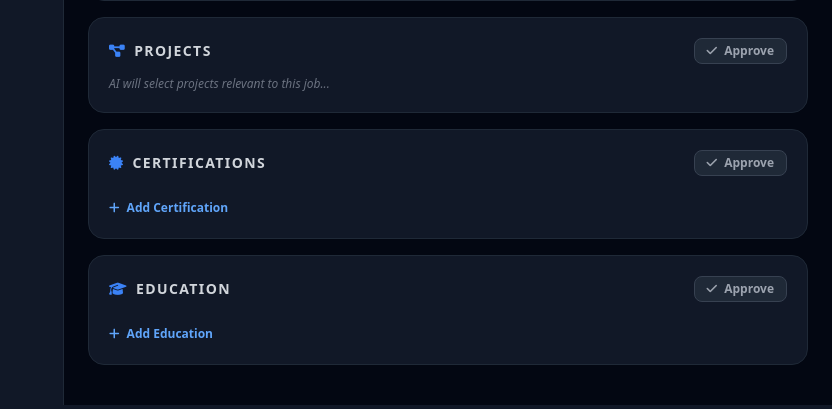
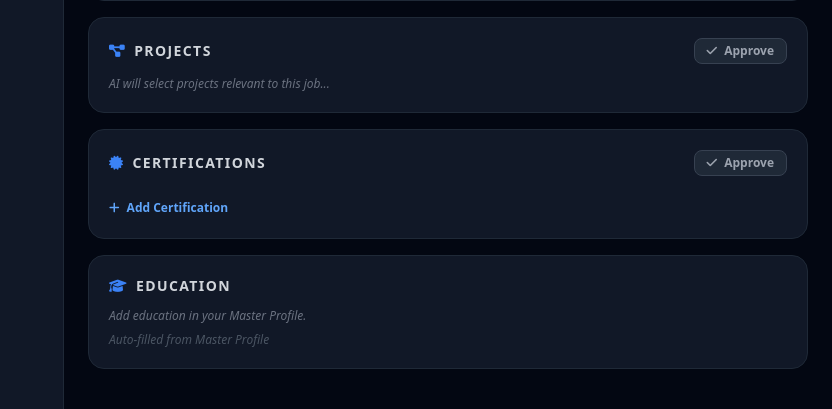
Before and after one commit to Fauxx/jobflow, a Python web app: template templates/applications/builder.html in a window 1280 px wide. Shown: the part 681-1090 px from the top of the page, without its empty margins (448-1280 px from the left). Run offline with Jinja, Linux system fonts and the light colour scheme; the template is opened without the code that fills it, so the values that code supplies are empty; some libraries are stand-ins or nearby versions.

Commit message:
UI/Data: Revert Education back to Master Profile autofill, update Resume font to Garamond/Georgia for professional ATS aesthetics, and add Empty Trash feature to SKIPPED jobs

```diff
--- a/templates/applications/builder.html
+++ b/templates/applications/builder.html
@@ -174,18 +174,19 @@
                     <button onclick="addCertificationCard('')" class="mt-3 text-xs text-blue-400 hover:text-blue-300 font-bold"><i class="fa-solid fa-plus mr-1"></i> Add Certification</button>
                 </div>
 
-                <!-- EDUCATION -->
-                <div class="section-card bg-gray-900 border border-gray-800 rounded-2xl p-5 mb-4" id="section-education">
-                    <div class="flex justify-between items-center mb-3">
-                        <h3 class="text-sm font-bold text-gray-300 uppercase tracking-widest"><i class="fa-solid fa-graduation-cap text-blue-500 mr-2"></i>Education</h3>
-                        <button onclick="toggleApprove('education')" class="approve-btn text-xs px-3 py-1 rounded-lg border border-gray-700 bg-gray-800 text-gray-400 hover:bg-green-600 hover:text-white hover:border-green-600 transition font-bold">
-                            <i class="fa-solid fa-check mr-1"></i> Approve
-                        </button>
+                <!-- EDUCATION (auto from profile) -->
+                <div class="bg-gray-900 border border-gray-800 rounded-2xl p-5 mb-4">
+                    <h3 class="text-sm font-bold text-gray-300 uppercase tracking-widest mb-3"><i class="fa-solid fa-graduation-cap text-blue-500 mr-2"></i>Education</h3>
+                    <div class="text-sm text-gray-300">
+                        {% if profile and profile.education %}
+                            {% for edu in profile.education %}
+                            <p class="mb-1"><strong>{{ edu.degree }}</strong> — {{ edu.institution }} ({{ edu.date_str or '' }})</p>
+                            {% endfor %}
+                        {% else %}
+                            <p class="text-gray-500 italic text-xs">Add education in your Master Profile.</p>
+                        {% endif %}
                     </div>
-                    <div id="education-container" class="space-y-4">
-                        <!-- Populated by JS -->
-                    </div>
-                    <button onclick="addEducationCard({})" class="mt-3 text-xs text-blue-400 hover:text-blue-300 font-bold"><i class="fa-solid fa-plus mr-1"></i> Add Education</button>
+                    <p class="text-xs text-gray-600 italic mt-2">Auto-filled from Master Profile</p>
                 </div>
             </div>
         </div>
@@ -485,16 +486,6 @@
                 });
             });
 
-            const education = [];
-            document.querySelectorAll('.edu-card').forEach(card => {
-                education.push({
-                    degree: card.querySelector('.edu-degree')?.value || '',
-                    institution: card.querySelector('.edu-inst')?.value || '',
-                    date_str: card.querySelector('.edu-date')?.value || '',
-                    location: card.querySelector('.edu-loc')?.value || ''
-                });
-            });
-
             const certifications = [];
             document.querySelectorAll('.cert-card').forEach(card => {
                 const val = card.querySelector('.cert-input').value.trim();
@@ -506,8 +497,7 @@
                 skills,
                 experiences,
                 projects,
-                certifications,
-                education
+                certifications
             };
         }
 
--- a/templates/applications/resume_print.html
+++ b/templates/applications/resume_print.html
@@ -7,7 +7,7 @@
         /* ATS-Safe & Sleek 1-Page Layout */
         @page { size: A4; margin: 0.4in; }
         * { margin: 0; padding: 0; box-sizing: border-box; }
-        body { font-family: 'Segoe UI', -apple-system, BlinkMacSystemFont, Roboto, Arial, sans-serif; font-size: 9pt; line-height: 1.3; color: #1a1a1a; }
+        body { font-family: 'Garamond', 'Georgia', serif; font-size: 10.5pt; line-height: 1.3; color: #1a1a1a; }
 
         a { text-decoration: none; color: #3b82f6; }
 
@@ -122,7 +122,7 @@
     {% if profile and profile.education %}
     <div class="section">
         <div class="section-title">Education</div>
-        {% for edu in resume.education %}
+        {% for edu in profile.education %}
         <div style="margin-bottom: 6pt;">
             <div class="item-header">
                 <span class="item-title">{{ edu.degree }}</span>
```
Also changed, not shown: src/routers/applications.py (+18 -1 lines), templates/dashboard.html (+12 -0 lines).
